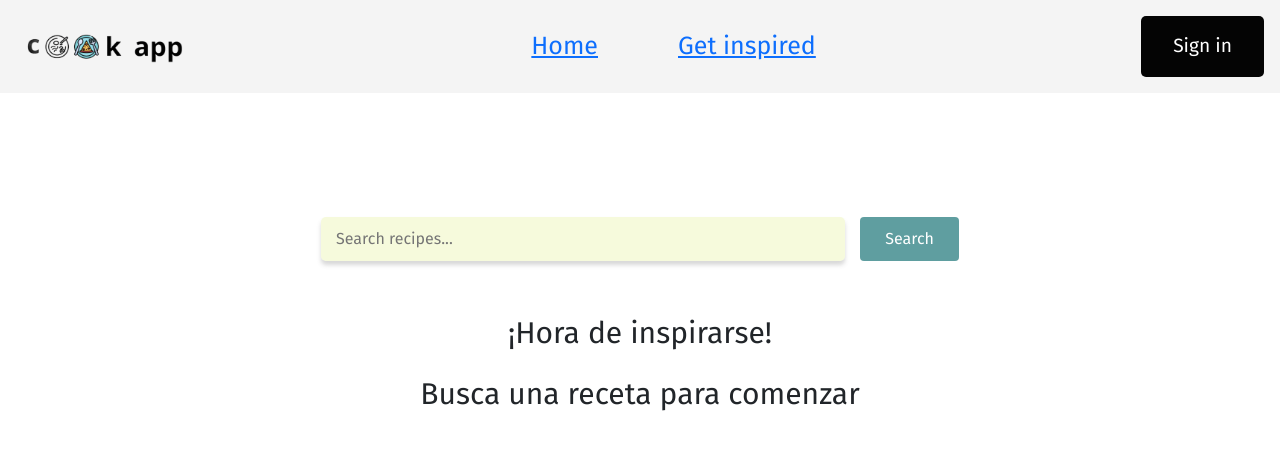
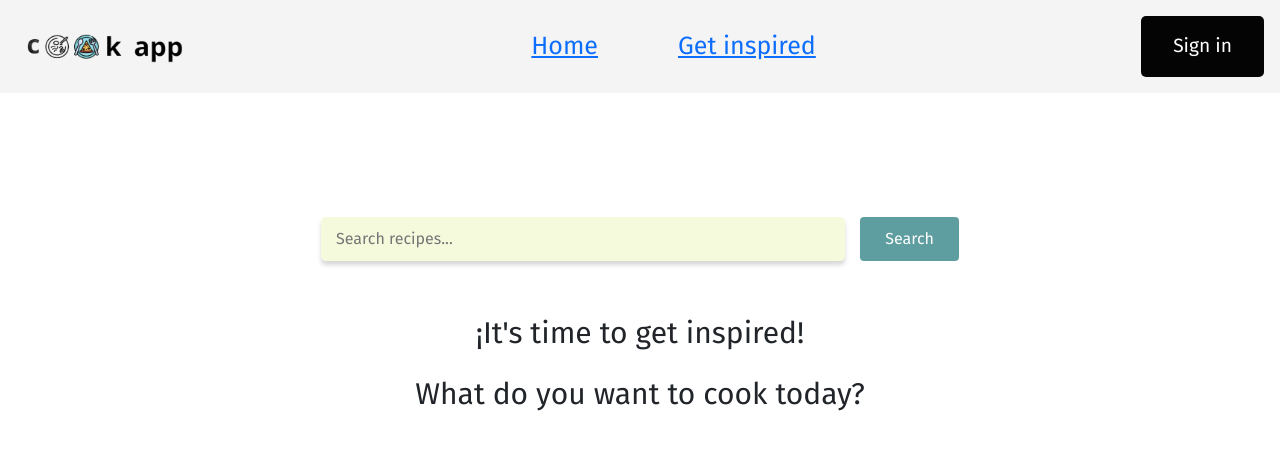
Before and after one commit to catalinaolaechea/cookApp, a React (Create React App) app in the folder frontend/: page /inspo in a window 1280 px wide. Shown: the top 450 px of the page. Built offline with nearby package versions, Linux system fonts and the light colour scheme.

Commit message:
cambios a Inglés

```diff
--- a/frontend/src/components/Recipes/index.jsx
+++ b/frontend/src/components/Recipes/index.jsx
@@ -11,8 +11,8 @@ export const Recipes = ({ recipes, isLoading }) => {
     return (
       <div className="container-message">
         <div>
-          <p>¡Hora de inspirarse!</p>
-          <p>Busca una receta para comenzar</p>
+          <p>¡It's time to get inspired!</p>
+          <p>What do you want to cook today?</p>
         </div>
       </div>
     )
@@ -37,8 +37,8 @@ export const Recipes = ({ recipes, isLoading }) => {
       ) : recipes && recipes.length === 0 ? (
         <div className="container-message">
           <div className="error-message">
-            <p>No se encontraron resultados</p>
-            <p>Intenta con otra búsqueda</p>
+            <p>no recipes were found</p>
+            <p>encourage to create it or search for another idea</p>
           </div>
         </div>
       ) : null}
@@ -60,7 +60,7 @@ const Recipe = ({ recipe, onShowMore }) => {
         <img src={recipe.strMealThumb || "/placeholder.svg"} alt={recipe.strMeal} />
       </div>
       <button className="btn-show" onClick={handleShowMoreClick}>
-        Ver más
+        See more
       </button>
     </div>
   )
```
